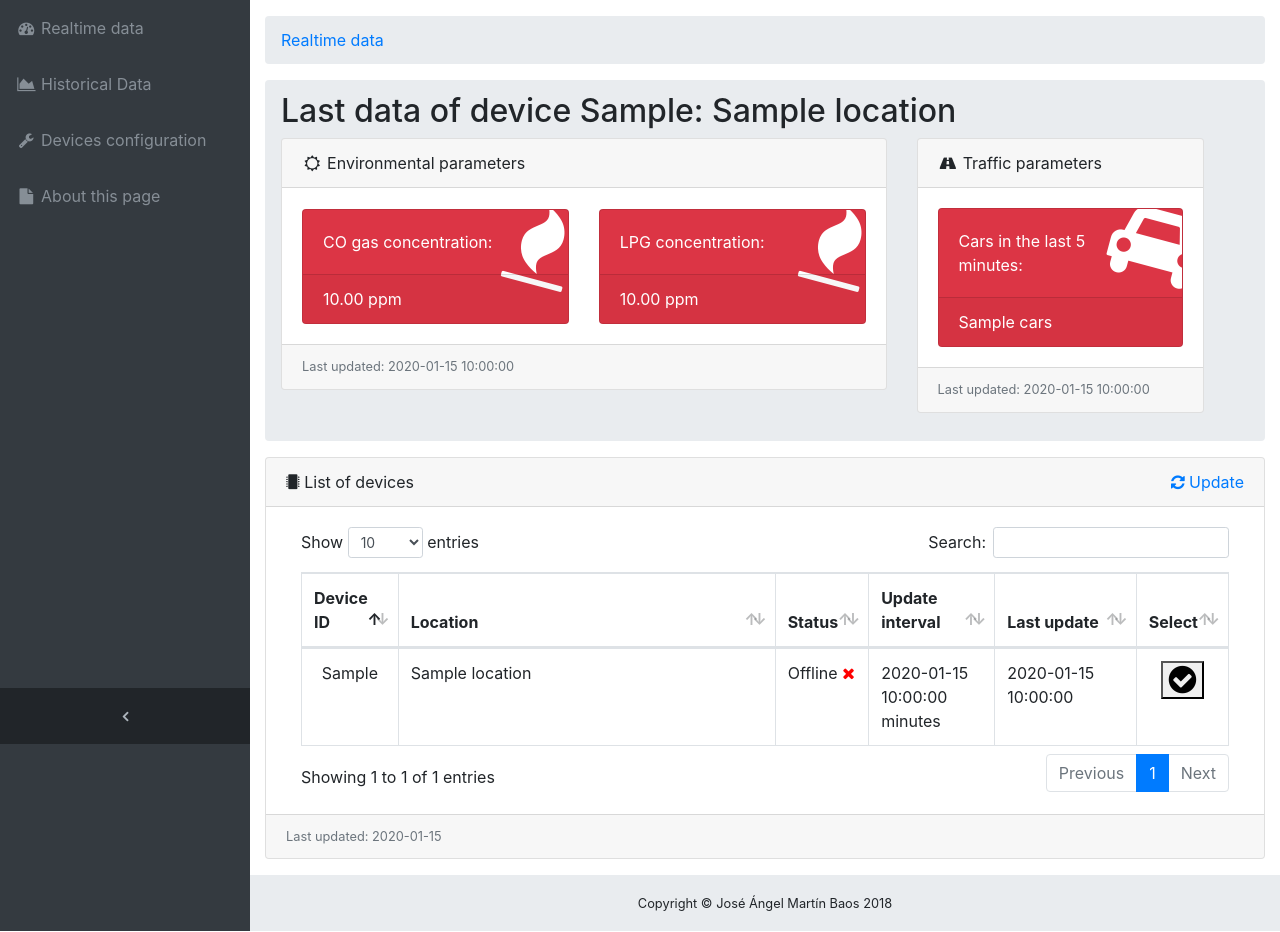
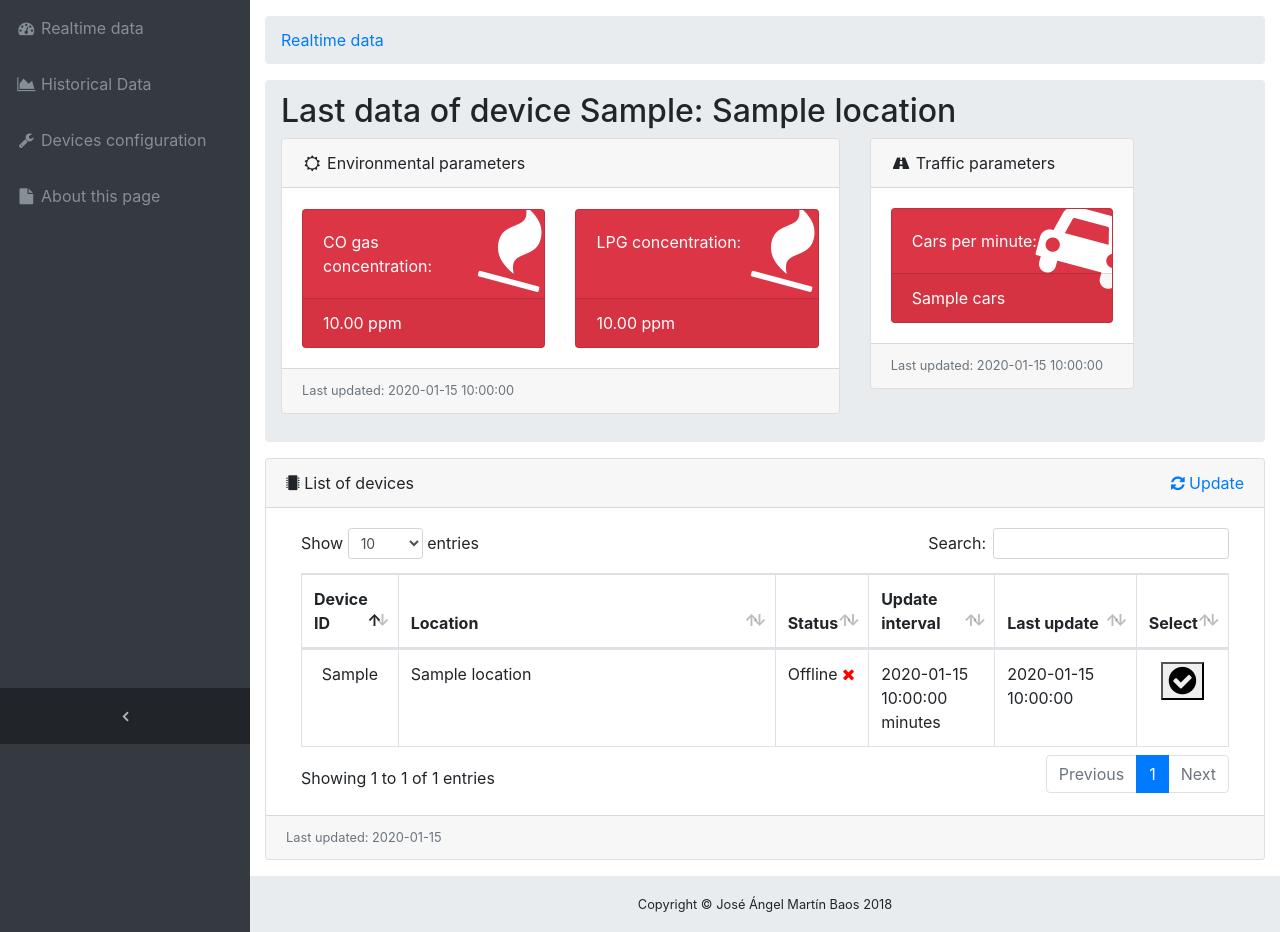
Before and after one commit to JoseAngelMartinB/TFG-Jose-Angel-Martin-Baos, a Flask app: template src/Server/templates/real_time.html in a window 1280 px wide. Shown: the part 56-988 px from the top of the page. Run offline with Flask 2, Linux system fonts and the light colour scheme; the template is opened without the code that fills it: most values are stand-ins (such as "Sample title", 1, 10 or a date in 2020); some libraries are stand-ins or nearby versions.

Commit message:
Some improvements in the Server and Raspberry Pi code.
Signed-off-by: José Ángel Martín <joseangelmartinb@gmail.com>

```diff
--- a/src/Raspberry_Pi/Sensors.py
+++ b/src/Raspberry_Pi/Sensors.py
@@ -30,6 +30,8 @@ class Sensors():
         self.sense.set_rotation(0)
         self.sense.show_message("INITIALIZING...", text_colour=[255, 255, 255], scroll_speed=0.2)
         time.sleep(20)
+        # Execute a first measurement in order to avoid error data from sensors
+        self.getSensorData()
 
 
     def calibration(self, mq_channel):
--- a/src/Raspberry_Pi/main.py
+++ b/src/Raspberry_Pi/main.py
@@ -44,7 +44,7 @@ class CameraModule(threading.Thread):
             # TODO Not implemented
 
             # Generate random cars usign normal distribution
-            scale = 200
+            scale = 20
             cars = -1
             while cars < 0 or cars > 1:
                 cars = np.random.normal(loc=0.5,scale=0.125)
--- a/src/Server/main.py
+++ b/src/Server/main.py
@@ -14,6 +14,7 @@ import time
 import pymysql
 import pytz
 import datetime
+from dateutil.tz import tzlocal
 import hashlib
 import base64
 import uuid
@@ -25,6 +26,7 @@ app = Flask(__name__)
 port = os.getenv('PORT', PORT)
 
 local_tz = pytz.timezone('Europe/Madrid')
+server_tz = tzlocal()
 
 BS = 16
 pad = lambda s: s + (BS - len(s) % BS) * chr(BS - len(s) % BS).encode()
@@ -186,7 +188,8 @@ def getDevices():
     db.close()
 
     # Convert time to UTC - Europe/Madrid
-    time_now = datetime.datetime.now().replace(tzinfo=pytz.utc).astimezone(local_tz)
+    #time_now = datetime.datetime.now().replace(tzinfo=pytz.utc).astimezone(local_tz)
+    time_now = datetime.datetime.now().replace(tzinfo=server_tz).astimezone(local_tz)
     time_now = time_now.replace(tzinfo=None)
 
     for device in devices:
@@ -406,7 +409,8 @@ def realTime():
                 update_interval = 60*device['timeInterval']
                 break
 
-    last_update = datetime.datetime.now().replace(tzinfo=pytz.utc).astimezone(local_tz)
+    #last_update = datetime.datetime.now().replace(tzinfo=pytz.utc).astimezone(local_tz)
+    last_update = datetime.datetime.now().replace(tzinfo=server_tz).astimezone(local_tz)
     last_update = last_update.replace(tzinfo=None).strftime("%Y-%m-%d at %H:%M:%S")
     data = getLastData(idDevice)
 
@@ -429,9 +433,11 @@ def historical():
     labels = []
     data = []
     devices = getDevices()
-    time_now = datetime.datetime.now()
+    #time_now = datetime.datetime.now().replace(tzinfo=pytz.utc).astimezone(local_tz)
+    time_now = datetime.datetime.now().replace(tzinfo=server_tz).astimezone(local_tz)
+    last_update = time_now.replace(tzinfo=None).strftime("%Y-%m-%d at %H:%M:%S")
     time_last_week = time_now - datetime.timedelta(days=7)
-    dates = [time_last_week.strftime("%Y-%m-%dT%H:%M"), time_now.strftime("%Y-%m-%dT%H:%M")]
+    dates = [time_last_week.strftime("%Y-%m-%dT%H:%M"), time_now.replace(tzinfo=None).strftime("%Y-%m-%dT%H:%M")]
 
     if request.method == 'POST':
         try:
@@ -449,7 +455,8 @@ def historical():
         (labels, data) = getHistoricalData(selected_devices, selected_dates, devices)
 
     return render_template('historical.html', devices=devices, dates=dates,
-        no_data=no_data, labels=labels, data=data, selected_devices=selected_devices)
+        no_data=no_data, labels=labels, data=data, selected_devices=selected_devices,
+        last_update=last_update)
 
 
 @app.route('/configuration.html')
--- a/src/Server/requirements.txt
+++ b/src/Server/requirements.txt
@@ -3,3 +3,4 @@ ibmiotf
 pytz
 pymysql
 pycrypto
+python-dateutil
--- a/src/Server/templates/real_time.html
+++ b/src/Server/templates/real_time.html
@@ -235,7 +235,7 @@ https://startbootstrap.com/template-overviews/sb-admin/
                       <div class="card-body-icon">
                         <i class="fa fa-fw fa-automobile"></i>
                       </div>
-                      <div class="mr-5">Cars in the last 5 minutes:</div>
+                      <div class="mr-5">Cars per minute:</div>
                       </div>
                       <a class="card-footer text-white clearfix medim z-1">
                         <span class="float-left">{{ data['Cars'] }}</span>
```
Also changed, not shown: src/Server/templates/historical.html (+1 -6 lines).
